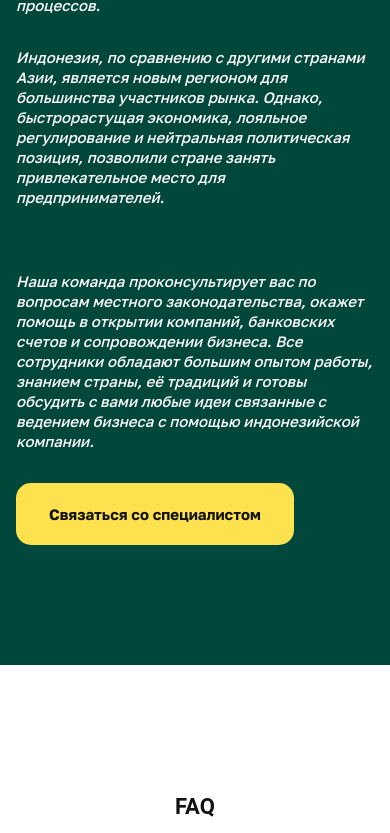
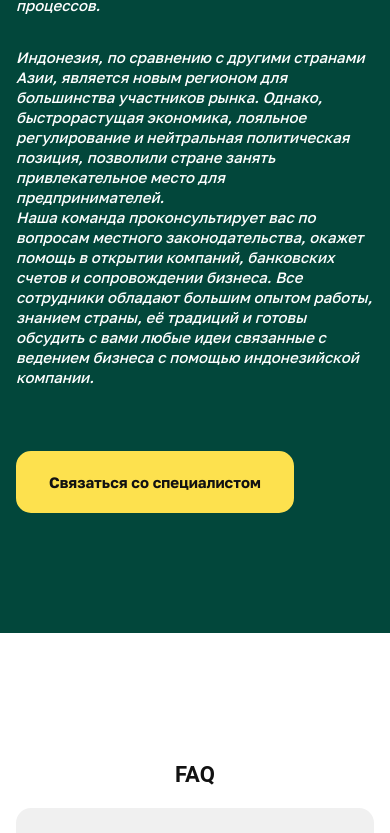
Before and after one commit to IvZakharov/landingIndonesia, a Next.js app: page / in a window 390 px wide. Shown: the part 10874-11707 px from the top of the page. Built offline with nearby package versions, Linux system fonts and the light colour scheme; a web font is replaced by a local one.

Commit message:
replace text

```diff
--- a/components/Quote/Quote.jsx
+++ b/components/Quote/Quote.jsx
@@ -42,9 +42,7 @@ const Quote = ({ linkUrl }) => {
               оптимизации бизнес-процессов.
             </p>
 
-            <p
-              className={"text md:text-justify text-white italic mb-16 md:mb-8"}
-            >
+            <p className={"text md:text-justify text-white italic md:mb-8"}>
               Индонезия, по сравнению с другими странами Азии, является новым
               регионом для большинства участников рынка. Однако, быстрорастущая
               экономика, лояльное регулирование и нейтральная политическая
@@ -52,7 +50,7 @@ const Quote = ({ linkUrl }) => {
               предпринимателей.
             </p>
 
-            <p className={"text md:text-justify text-white italic mb-8"}>
+            <p className={"text md:text-justify text-white italic mb-16"}>
               Наша команда проконсультирует вас по вопросам местного
               законодательства, окажет помощь в открытии компаний, банковских
               счетов и сопровождении бизнеса. Все сотрудники обладают большим
```
